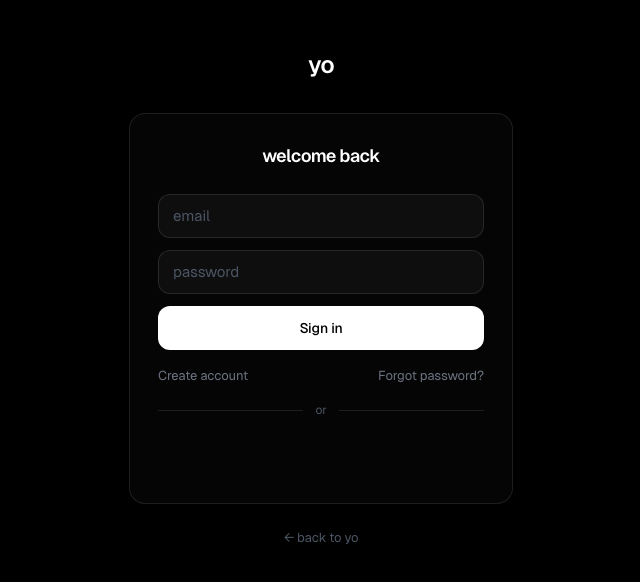
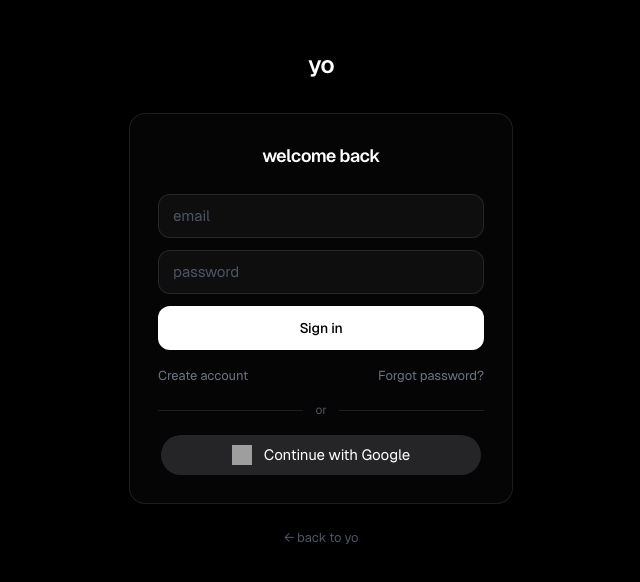
Before and after one commit to lethalstack/yo.ai, a React (Vite) app in the folder frontend/: page /auth in a window 1280 px wide. Shown: the part 102-684 px from the top of the page, without its empty margins (319-959 px from the left). Built offline with nearby package versions, Linux system fonts and the light colour scheme; no server answers; grey boxes are pictures that could not be loaded.

Commit message:
Fix Google sign-in button appearance

```diff
--- a/frontend/src/components/GoogleButton.jsx
+++ b/frontend/src/components/GoogleButton.jsx
@@ -12,21 +12,25 @@ export default function GoogleButton({ onError }) {
   // load Google's script once, on demand
   useEffect(() => {
     if (!CLIENT_ID) return;
+
     if (window.google?.accounts?.id) {
       setReady(true);
       return;
     }
+
     if (document.getElementById("google-gsi")) return;
+
     const s = document.createElement("script");
     s.id = "google-gsi";
     s.src = "https://accounts.google.com/gsi/client";
     s.async = true;
     s.defer = true;
     s.onload = () => setReady(true);
+
     document.head.appendChild(s);
   }, [CLIENT_ID]);
 
-  // render the official button once the script is ready
+  // render the real Google button once the script is ready
   useEffect(() => {
     if (!ready || !btnRef.current || !CLIENT_ID) return;
 
@@ -34,7 +38,7 @@ export default function GoogleButton({ onError }) {
       client_id: CLIENT_ID,
       callback: async (response) => {
         try {
-        const d = await api.googleSignIn(response.credential);
+          const d = await api.googleSignIn(response.credential);
           setUser(d.user);
         } catch (err) {
           onError?.(err.message || "Google sign-in failed.");
@@ -52,8 +56,26 @@ export default function GoogleButton({ onError }) {
     });
   }, [ready, CLIENT_ID, setUser, onError]);
 
-  // not configured → hide cleanly (email login still works)
+  // not configured → hide cleanly
   if (!CLIENT_ID) return null;
 
-  return <div ref={btnRef} className="flex justify-center min-h-[40px]" />;
+  return (
+    <div className="relative mx-auto h-[40px] w-[320px]">
+      {/* YO visual button */}
+      <div className="absolute inset-0 flex items-center justify-center gap-3 rounded-full bg-[#252527] text-[15px] font-normal text-white">
+        <img
+          src="https://www.gstatic.com/firebasejs/ui/2.0.0/images/auth/google.svg"
+          alt=""
+          className="h-[20px] w-[20px]"
+        />
+        <span>Continue with Google</span>
+      </div>
+
+      {/* Real Google button — invisible but still clickable */}
+      <div
+        ref={btnRef}
+        className="absolute inset-0 z-10 overflow-hidden opacity-0"
+      />
+    </div>
+  );
 }
```
